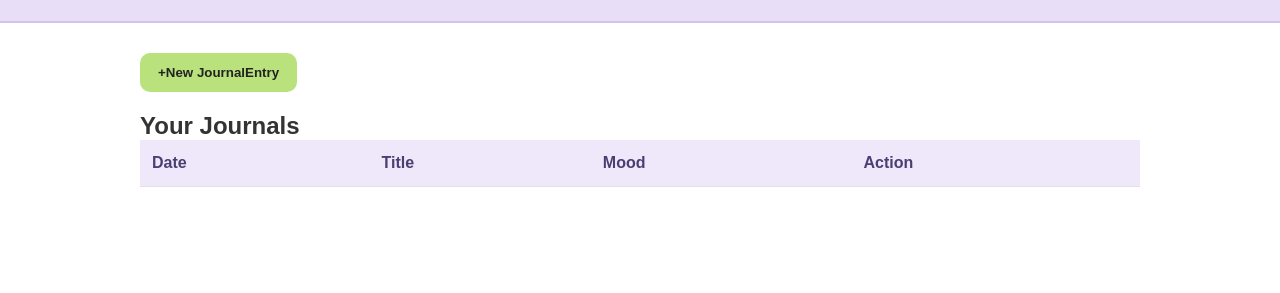
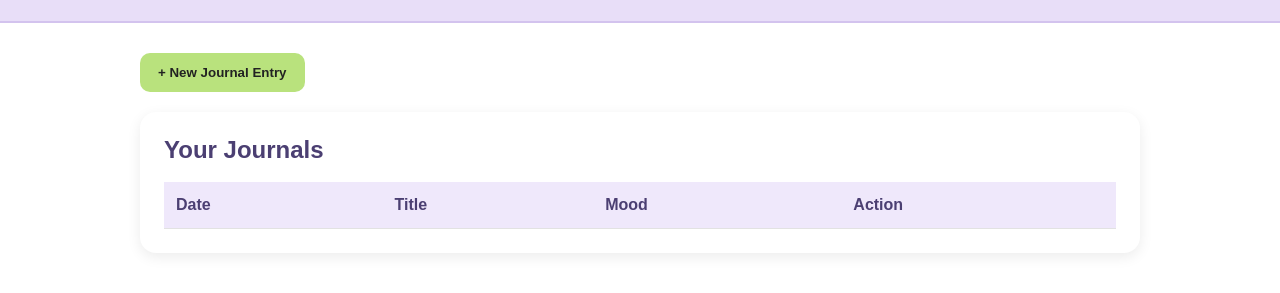
Before and after one commit to AbdulMajid08/CIS-444-Final-Project, a plain HTML site: page journal/index.html in a window 1280 px wide. Shown: the part 87-380 px from the top of the page. Drawn offline with Linux system fonts and the light colour scheme.

Commit message:
Fix typo in journal entry button text

```diff
--- a/journal/index.html
+++ b/journal/index.html
@@ -1,7 +1,7 @@
 <!DOCTYPE html>
 <html lang="en">
   <head>
-    <meta charset="UTF-8"   />
+    <meta charset="UTF-8" />
     <meta name="viewport" content="width=device-width, initial-scale=1.0" />
     <title>MindCare Dashboard</title>
     <link rel="stylesheet" href="style.css" />
@@ -17,10 +17,10 @@
 
     <main class="container">
       <section class="actions">
-        <button id="newEntryBtn" class="primary-btn">+New JournalEntry</button>
+        <button id="newEntryBtn" class="primary-btn">+ New Journal Entry</button>
       </section>
 
-      <section class="dashbaord-card">
+      <section class="dashboard-card">
         <h2>Your Journals</h2>
 
         <div class="table-wrapper">
@@ -34,7 +34,7 @@
               </tr>
             </thead>
             <tbody id="journalTableBody">
-              <!--filled by JS -->
+              <!-- filled by JS -->
             </tbody>
           </table>
         </div>
```
